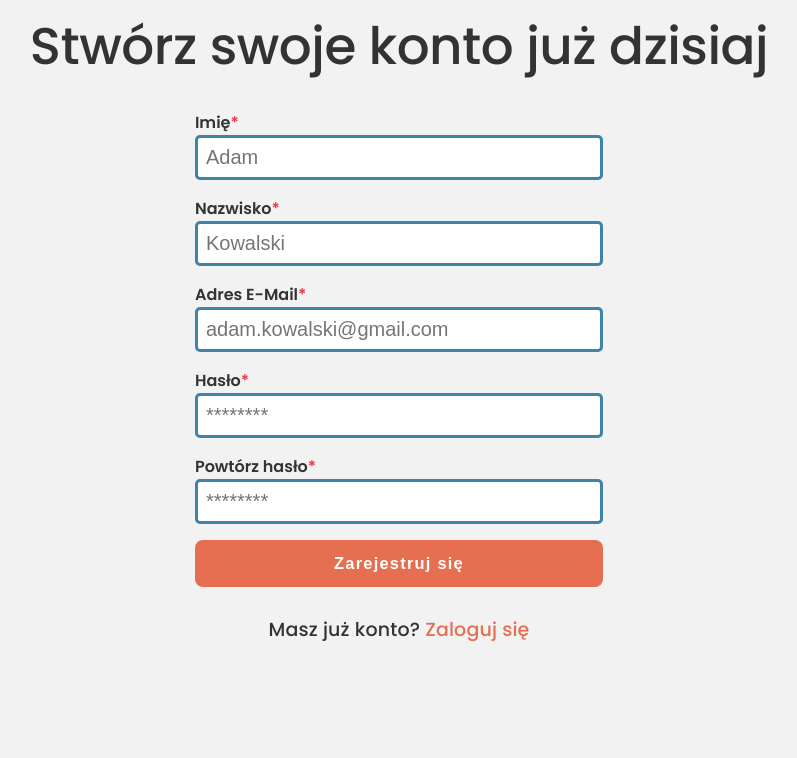
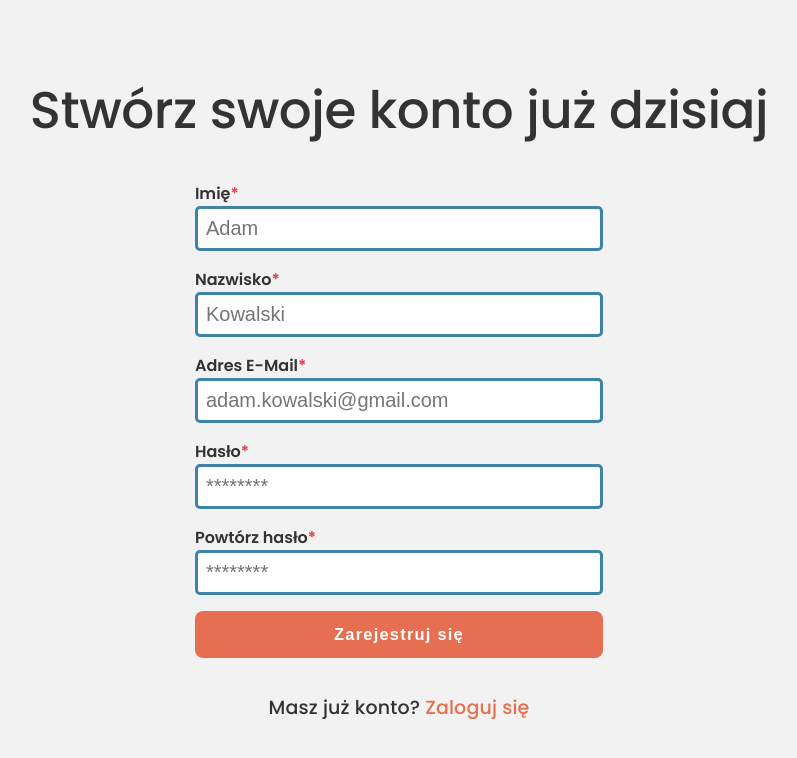
Before and after one commit to PixelSculptor/desk-me, a React (Vite) app in the folder frontend/: page /register in a window 1280 px wide. Shown: the top 758 px of the page, without its empty margins (241-1038 px from the left). Built offline with nearby package versions, Linux system fonts and the light colour scheme.

Commit message:
fix style positioning issues

```diff
--- a/frontend/src/routes/Registration/Registration.module.scss
+++ b/frontend/src/routes/Registration/Registration.module.scss
@@ -1,11 +1,11 @@
 @use '../../styles/index.scss' as utils;
 
 .registrationPanel {
-    @include utils.display_flex(column, center, space-around);
+    @include utils.display_flex(column, center, space-between);
     gap: 2rem;
     height: 80vh;
     height: 80dvh;
-    padding: 1rem 2rem;
+    padding: 0 2rem;
 
     &__heading {
         text-align: center;
--- a/frontend/src/styles/main.scss
+++ b/frontend/src/styles/main.scss
@@ -1,4 +1,4 @@
-@use './utils.scss' as utils;
+@use './variables.scss' as variables;
 
 @import url('https://fonts.googleapis.com/css2?family=Mali:ital,wght@0,300;0,400;0,500;0,600;0,700;1,300;1,400;1,500;1,600&family=Poppins:wght@300;400;500;600;700&display=swap');
 
@@ -8,9 +8,17 @@ html {
 
 body {
     font-family: 'Poppins', 'Arial', sans-serif;
-    background-color: utils.$background-color;
-    color: utils.$text-color;
+    background-color: variables.$background-color;
+    color: variables.$text-color;
     box-sizing: border-box;
+}
+
+#root {
+    height: 100vh;
+    height: 100svh;
+    display: flex;
+    flex-direction: column;
+    justify-content: center;
 }
 
 h1,
@@ -24,43 +32,43 @@ h6 {
 }
 
 h1 {
-    font-size: utils.$text-size-head1;
-    font-size: clamp(3.5rem, 10vw, utils.$text-size-head1);
+    font-size: variables.$text-size-head1;
+    font-size: clamp(3.5rem, 10vw, variables.$text-size-head1);
     letter-spacing: -1.5px;
 }
 
 h2 {
-    font-size: utils.$text-size-head2;
-    font-size: clamp(2.8rem, 5vw, utils.$text-size-head2);
+    font-size: variables.$text-size-head2;
+    font-size: clamp(2.8rem, 5vw, variables.$text-size-head2);
     letter-spacing: -0.5px;
 }
 
 h3 {
-    font-size: utils.$text-size-head3;
-    font-size: clamp(2.725rem, 10vw, utils.$text-size-head3);
+    font-size: variables.$text-size-head3;
+    font-size: clamp(2.725rem, 10vw, variables.$text-size-head3);
     letter-spacing: 0px;
 }
 
 h4 {
-    font-size: utils.$text-size-head4;
-    font-size: clamp(2.425rem, 10vw, utils.$text-size-head4);
+    font-size: variables.$text-size-head4;
+    font-size: clamp(2.425rem, 10vw, variables.$text-size-head4);
     letter-spacing: 0.25px;
 }
 
 h5 {
-    font-size: utils.$text-size-head5;
-    font-size: clamp(1.225rem, 10vw, utils.$text-size-head5);
+    font-size: variables.$text-size-head5;
+    font-size: clamp(1.225rem, 10vw, variables.$text-size-head5);
     letter-spacing: 0px;
 }
 
 h6 {
-    font-size: utils.$text-size-head6;
-    font-size: clamp(1.025rem, 10vw, utils.$text-size-head6);
+    font-size: variables.$text-size-head6;
+    font-size: clamp(1.025rem, 10vw, variables.$text-size-head6);
     letter-spacing: 0.15px;
 }
 
 p {
-    font-size: clamp(0.875rem, 5vw, utils.$text-size-body);
+    font-size: clamp(0.875rem, 5vw, variables.$text-size-body);
     line-height: 1.5;
     letter-spacing: 0.5px;
     font-weight: 400;
@@ -68,14 +76,14 @@ p {
 
 small,
 caption {
-    font-size: utils.$text-size-caption;
-    font-size: clamp(0.525rem, 2vw, utils.$text-size-caption);
+    font-size: variables.$text-size-caption;
+    font-size: clamp(0.525rem, 2vw, variables.$text-size-caption);
     letter-spacing: 0.4px;
 }
 
 button {
-    font-size: utils.$text-size-button;
-    font-size: clamp(0.825rem, 5vw, utils.$text-size-button);
+    font-size: variables.$text-size-button;
+    font-size: clamp(0.825rem, 5vw, variables.$text-size-button);
     letter-spacing: 1.25px;
     font-weight: 600;
 }
```
